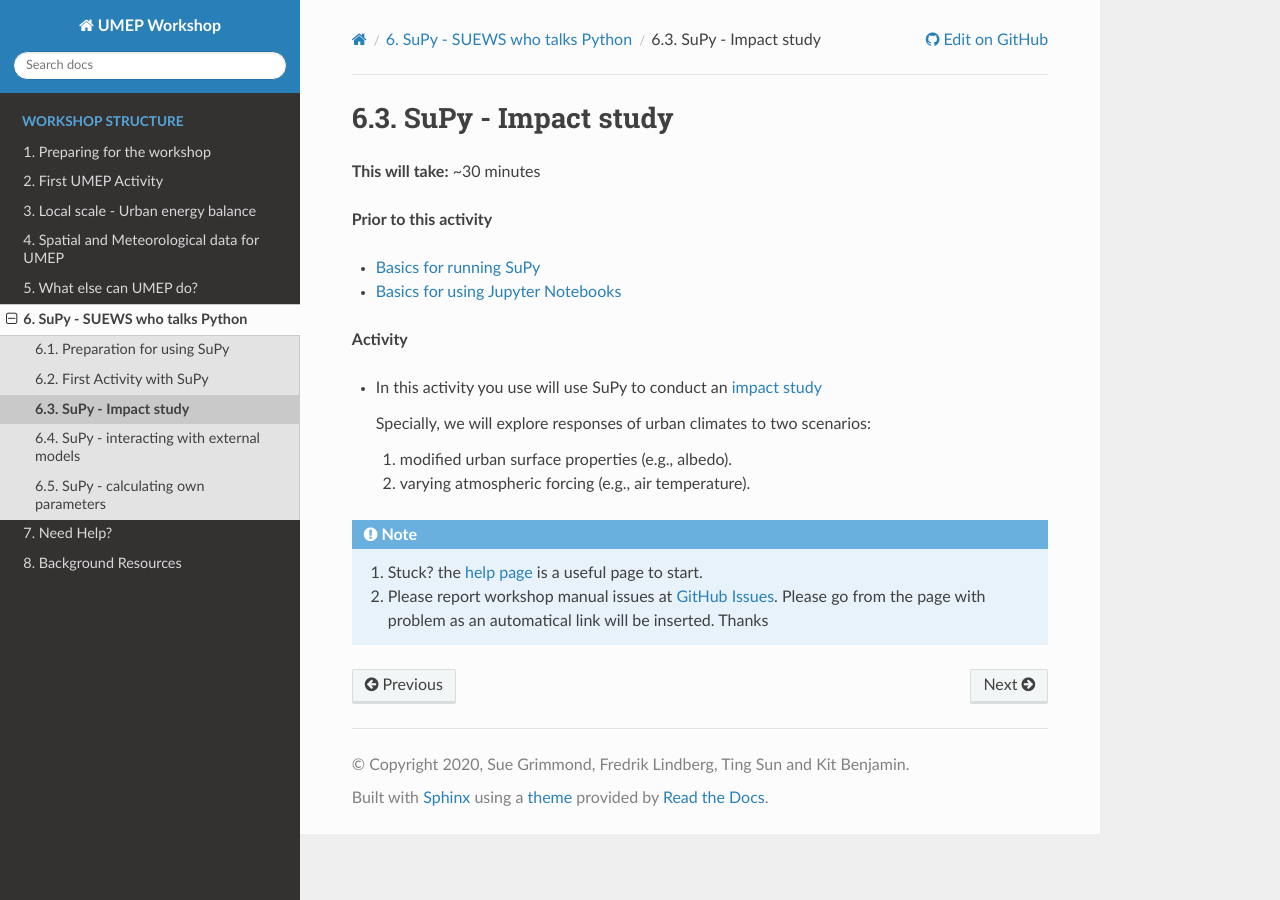
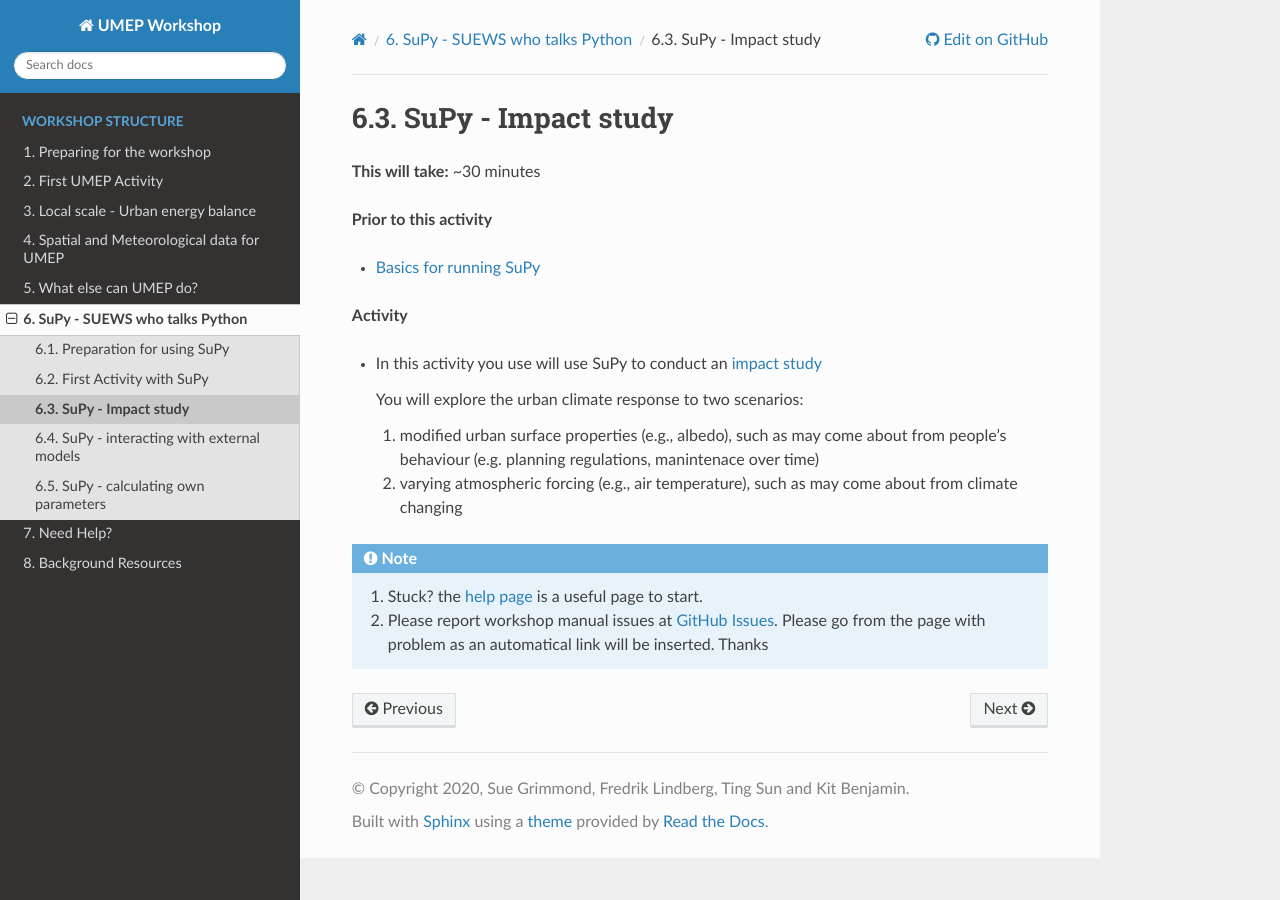
Before and after one commit to Urban-Meteorology-Reading/UMEP-Workshop, a Sphinx documentation site: the page built from source/SUPY/SuPy3.rst, in a window 1280 px wide. Built offline with Sphinx 7.4.7 and the Read the Docs theme 2.0.0, drawn with Linux system fonts in a browser that asks for light colours; pages that are not in the unit, such as notebooks, are missing from menus.

Commit message:
Update SuPy3.rst

```diff
--- a/source/SUPY/SuPy3.rst
+++ b/source/SUPY/SuPy3.rst
@@ -7,9 +7,7 @@
 
 **Prior to this activity**
 
-
 - `Basics for running SuPy <SuPy2>`
-- `Basics for using Jupyter Notebooks <SuPy1>`
 
 
 **Activity**
@@ -18,8 +16,8 @@
 -  In this activity you use will use SuPy to conduct an `impact
    study <https://SuPy.readthedocs.io/en/latest/tutorial/impact-studies-parallel.html>`__
 
-   Specially, we will explore responses of urban climates to two scenarios:
+   You will explore the urban climate response to two scenarios:
 
-   1. modified urban surface properties (e.g., albedo).
+   1. modified urban surface properties (e.g., albedo), such as may come about from people's behaviour (e.g. planning regulations, manintenace over time)
 
-   2. varying atmospheric forcing (e.g., air temperature).
+   2. varying atmospheric forcing (e.g., air temperature), such as may come about from climate changing
```
